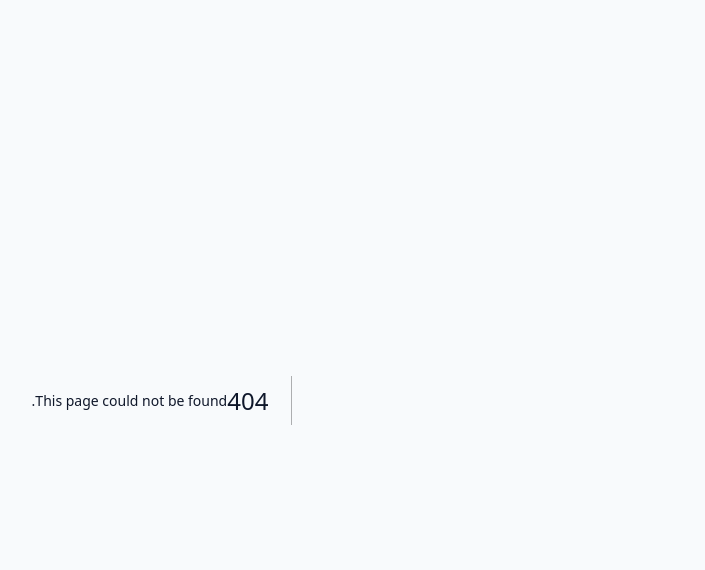
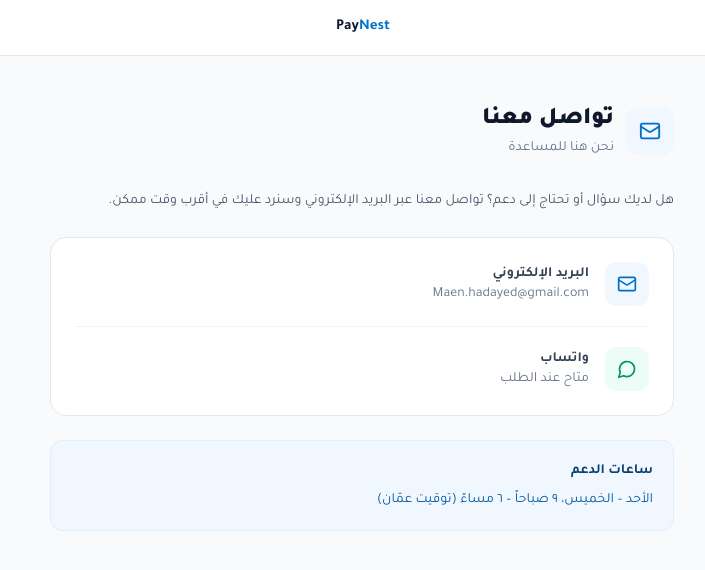
Before and after one commit to Husamalj/paynest, a Next.js app: page /contact in a window 1280 px wide. Before the commit this address had no page. Shown: the top 570 px of the page, without its empty margins (510-1215 px from the left). Built offline with nearby package versions, Linux system fonts and the light colour scheme.

Commit message:
feat: add bilingual Contact page

```diff
--- /dev/null
+++ b/app/contact/page.tsx
@@ -0,0 +1,84 @@
+"use client";
+
+import { useRouter } from "next/navigation";
+import { ArrowLeft, ArrowRight, Mail, MessageCircle } from "lucide-react";
+import { useLanguage } from "@/lib/i18n/LanguageContext";
+
+export default function ContactPage() {
+  const router = useRouter();
+  const { lang } = useLanguage();
+  const ar = lang === "ar";
+  const Back = ar ? ArrowRight : ArrowLeft;
+
+  return (
+    <div dir={ar ? "rtl" : "ltr"} className="min-h-screen bg-slate-50">
+      <header className="bg-white border-b border-slate-200 px-6 h-14 flex items-center justify-between sticky top-0 z-10">
+        <button
+          onClick={() => router.push("/")}
+          className="flex items-center gap-2 text-sm text-slate-600 hover:text-slate-900 transition-colors"
+        >
+          <Back size={16} />
+          {ar ? "العودة" : "Back"}
+        </button>
+        <button
+          onClick={() => router.push("/")}
+          className="font-bold text-slate-900 text-[15px] hover:opacity-70 transition-opacity"
+        >
+          Pay<span className="text-brand-600">Nest</span>
+        </button>
+        <div className="w-16" />
+      </header>
+
+      <main className="max-w-2xl mx-auto px-4 sm:px-6 py-12">
+        <div className="flex items-center gap-3 mb-8">
+          <div className="w-12 h-12 rounded-xl bg-brand-50 text-brand-600 flex items-center justify-center">
+            <Mail size={22} />
+          </div>
+          <div>
+            <h1 className="text-2xl font-black text-slate-900">{ar ? "تواصل معنا" : "Contact Us"}</h1>
+            <p className="text-sm text-slate-500 mt-0.5">{ar ? "نحن هنا للمساعدة" : "We're here to help"}</p>
+          </div>
+        </div>
+
+        <div className="space-y-6">
+          <p className="text-slate-600 leading-relaxed">
+            {ar
+              ? "هل لديك سؤال أو تحتاج إلى دعم؟ تواصل معنا عبر البريد الإلكتروني وسنرد عليك في أقرب وقت ممكن."
+              : "Have a question or need support? Reach out via email and we'll get back to you as soon as possible."}
+          </p>
+
+          <div className="bg-white rounded-2xl border border-slate-200 p-6 space-y-5">
+            <a href="mailto:Maen.hadayed@gmail.com" className="flex items-center gap-4 group">
+              <div className="w-11 h-11 rounded-xl bg-brand-50 text-brand-600 flex items-center justify-center group-hover:bg-brand-100 transition-colors">
+                <Mail size={20} />
+              </div>
+              <div>
+                <div className="text-sm font-semibold text-slate-700 group-hover:text-brand-700 transition-colors">
+                  {ar ? "البريد الإلكتروني" : "Email"}
+                </div>
+                <div className="text-sm text-slate-500">Maen.hadayed@gmail.com</div>
+              </div>
+            </a>
+            <div className="border-t border-slate-100" />
+            <div className="flex items-center gap-4">
+              <div className="w-11 h-11 rounded-xl bg-emerald-50 text-emerald-600 flex items-center justify-center">
+                <MessageCircle size={20} />
+              </div>
+              <div>
+                <div className="text-sm font-semibold text-slate-700">{ar ? "واتساب" : "WhatsApp"}</div>
+                <div className="text-sm text-slate-500">{ar ? "متاح عند الطلب" : "Available on request"}</div>
+              </div>
+            </div>
+          </div>
+
+          <div className="bg-brand-50 rounded-xl p-5 border border-brand-100">
+            <h3 className="font-semibold text-brand-900 mb-2">{ar ? "ساعات الدعم" : "Support Hours"}</h3>
+            <p className="text-sm text-brand-700">
+              {ar ? "الأحد – الخميس، ٩ صباحاً – ٦ مساءً (توقيت عمّان)" : "Sun – Thu, 9 AM – 6 PM (Amman time)"}
+            </p>
+          </div>
+        </div>
+      </main>
+    </div>
+  );
+}
```
